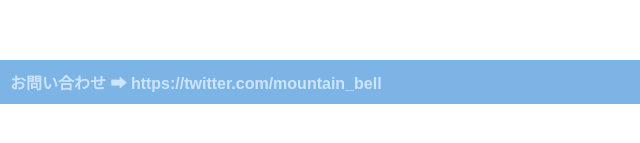
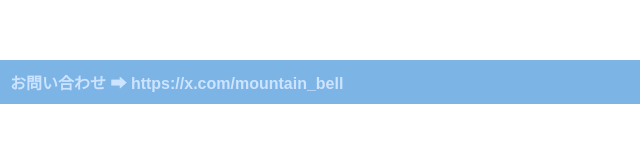
Before and after one commit to mountain-bell/mountain-bell.github.io, a website: page screen-transition.html in a window 1280 px wide. Shown: the part 603-746 px from the top of the page, 0-640 px from the left. Drawn offline with Linux system fonts and the light colour scheme.

Commit message:
フッターリンクを調整

```diff
--- a/common/common.js
+++ b/common/common.js
@@ -76,7 +76,7 @@
 		function setFooter() {
 			$("footer").append(
 				`<div class="contact_information">
-					お問い合わせ ➡ https://twitter.com/mountain_bell
+					お問い合わせ ➡ <a href="https://x.com/mountain_bell" target="_blank">https://x.com/mountain_bell</a>
 				</div>`
 			);
 		}
--- a/common/style.css
+++ b/common/style.css
@@ -69,6 +69,15 @@ footer {
 .contact_information {
 	color: #cce4ff;
 	font-weight: bold;
+}
+
+.contact_information a {
+	color: #cce4ff;
+	text-decoration: none;
+}
+
+.contact_information a:hover {
+	text-decoration: underline;
 }
 
 h1 {
```
